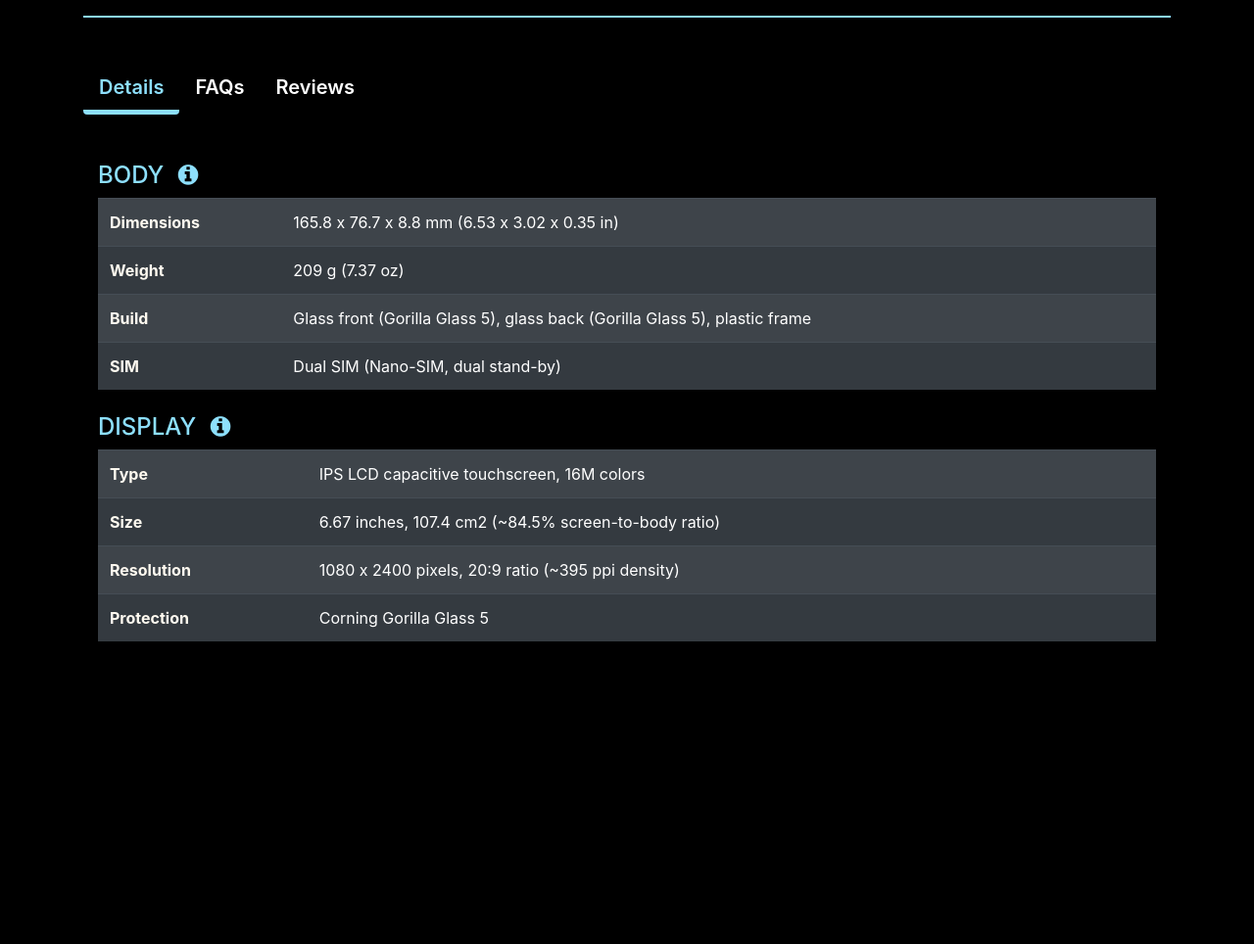
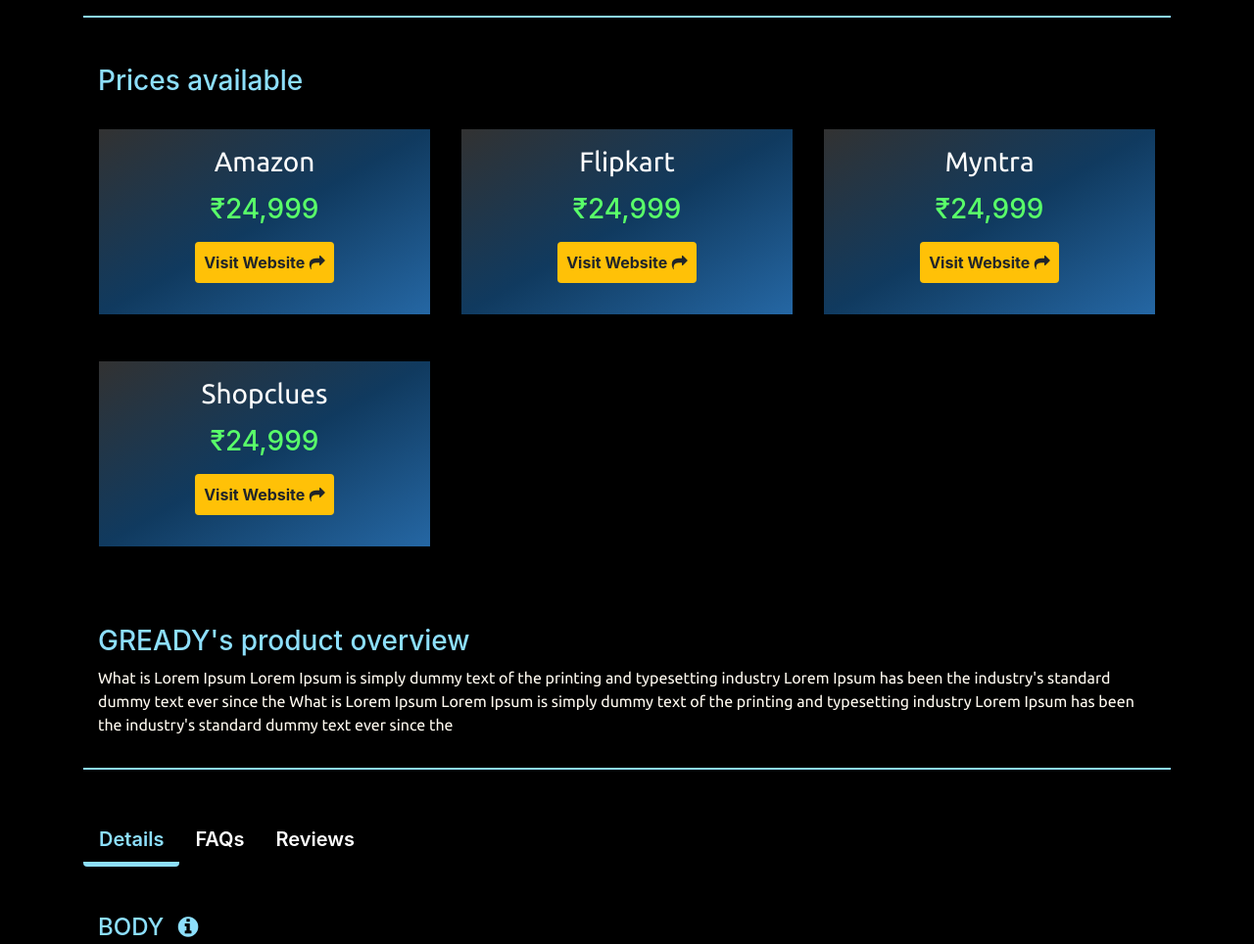
Before and after one commit to LazyCoder-1506/GREADY_prototype, a website: page product_phone.html in a window 1280 px wide. Shown: the part 486-1450 px from the top of the page at 98% size. Before the commit the page ends 1261 px from the top, so only its background shows below. Drawn offline with nearby package versions, Linux system fonts and the light colour scheme.

Commit message:
single product mid section done

```diff
--- a/css/styles.css
+++ b/css/styles.css
@@ -144,6 +144,10 @@
 .scroll_section
 {
     overflow-y : auto;
+}
+.hori_scroll{
+    overflow-x: auto;
+    white-space: nowrap;
 }
 
 ::-webkit-scrollbar {
@@ -313,9 +317,8 @@
     position : absolute;
 }
 
-.product_price
-{
-    text-decoration : none !important;
+.product_price_div{
+    background-image: linear-gradient(to bottom right, rgba(50, 50, 50, 1),rgba(16,58,95,1), rgba(37, 103, 164,1));
 }
 
 #like_product_heart
--- a/product_phone.html
+++ b/product_phone.html
@@ -9,6 +9,7 @@
 	<link rel="stylesheet" href="https://stackpath.bootstrapcdn.com/font-awesome/4.7.0/css/font-awesome.min.css">
     <link rel="stylesheet" href="https://stackpath.bootstrapcdn.com/bootstrap/4.5.0/css/bootstrap.min.css">
     <link href='https://fonts.googleapis.com/css?family=Ubuntu' rel='stylesheet'>
+    <link href='https://fonts.googleapis.com/css?family=Righteous' rel='stylesheet'>
     <link rel="stylesheet" type="text/css" href="css/styles.css">
 </head>
 <body>
@@ -161,6 +162,50 @@
                                     </div>
                                 </div>
                             </div>
+                            <div class = "row mb-5 pb-3" style = "border-bottom : 2px solid #8ddffc">
+                                <div class="col-12 mb-5">
+                                    <h3 class="text_blue mb-3">Prices available</h3>
+                                    <div class="row">
+                                        <div class="col-6 col-md-4 mb-3 p-2 p-lg-3">
+                                            <div class="product_price_div text-center p-1 p-lg-3">
+                                                <h3 class="font_ubuntu text-white mb-3">Amazon</h3>
+                                                <h3 class="text_green mb-3">₹24,999</h3>
+                                                <a href="http://example.com/" class="btn bg-warning p-2 mb-3"><strong>Visit Website</strong> <i class="fa fa-mail-forward"></i></a>
+                                            </div>
+                                        </div>
+                                        <div class="col-6 col-md-4 mb-3 p-2 p-lg-3">
+                                            <div class="product_price_div text-center p-1 p-lg-3">
+                                                <h3 class="font_ubuntu text-white mb-3">Flipkart</h3>
+                                                <h3 class="text_green mb-3">₹24,999</h3>
+                                                <a href="http://example.com/" class="btn bg-warning p-2 mb-3"><strong>Visit Website</strong> <i class="fa fa-mail-forward"></i></a>
+                                            </div>
+                                        </div>
+                                        <div class="col-6 col-md-4 mb-3 p-2 p-lg-3">
+                                            <div class="product_price_div text-center p-1 p-lg-3">
+                                                <h3 class="font_ubuntu text-white mb-3">Myntra</h3>
+                                                <h3 class="text_green mb-3">₹24,999</h3>
+                                                <a href="http://example.com/" class="btn bg-warning p-2 mb-3"><strong>Visit Website</strong> <i class="fa fa-mail-forward"></i></a>
+                                            </div>
+                                        </div>
+                                        <div class="col-6 col-md-4 mb-3 p-2 p-lg-3">
+                                            <div class="product_price_div text-center p-1 p-lg-3">
+                                                <h3 class="font_ubuntu text-white mb-3">Shopclues</h3>
+                                                <h3 class="text_green mb-3">₹24,999</h3>
+                                                <a href="http://example.com/" class="btn bg-warning p-2 mb-3"><strong>Visit Website</strong> <i class="fa fa-mail-forward"></i></a>
+                                            </div>
+                                        </div>
+                                    </div>
+                                </div>
+                                <div class="col-12">
+                                    <h3 class="text_blue">GREADY's product overview</h3>
+                                    <p class="font_ubuntu text_floralwhite">
+                                        What is Lorem Ipsum Lorem Ipsum is simply dummy text of the printing and
+                                        typesetting industry Lorem Ipsum has been the industry's standard dummy text ever since the
+                                        What is Lorem Ipsum Lorem Ipsum is simply dummy text of the printing and
+                                        typesetting industry Lorem Ipsum has been the industry's standard dummy text ever since the
+                                    </p>
+                                </div>
+                            </div>
                             <div class = "row my-5">
                                 <div class = "col-12 p-0">
                                     <ul class="nav nav-pills bottom-pills mb-5" id="product_info_pills" role="tablist">
@@ -180,7 +225,7 @@
                                                 <div class = "row">
                                                     <div class = "col-12 mb-2">
                                                         <h4 class="text_blue">BODY
-                                                            <a href="#body_modal" data-toggle="modal" class="text_blue ml-2"><span class="fa fa-info-circle"></span></a>
+                                                            <a href="#body_modal" data-toggle="modal" class="text_blue ml-2"><i class="fa fa-info-circle"></i></a>
                                                         </h4>
                                                         <table class = "table table-striped table-dark">
                                                             <tbody>
@@ -207,7 +252,7 @@
                                                 <div class = "row">
                                                     <div class = "col-12 mb-2">
                                                         <h4 class="text_blue">DISPLAY
-                                                            <a href="#display_modal" data-toggle="modal" class="text_blue ml-2"><span class="fa fa-info-circle"></span></a>
+                                                            <a href="#display_modal" data-toggle="modal" class="text_blue ml-2"><i class="fa fa-info-circle"></i></a>
                                                         </h4>
                                                         <table class = "table table-striped table-dark">
                                                             <tbody>
```
